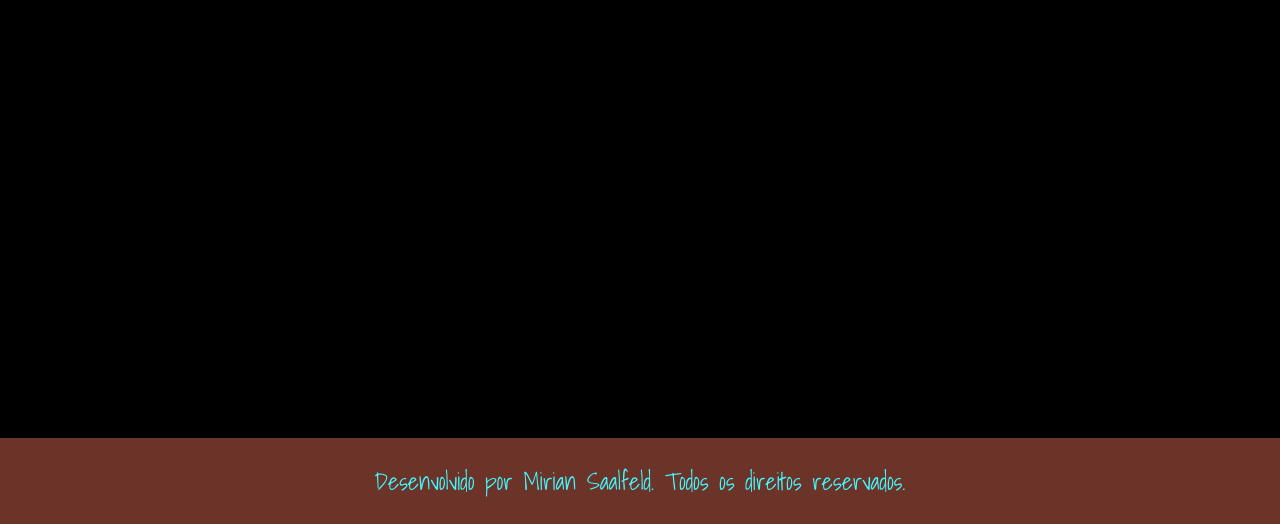
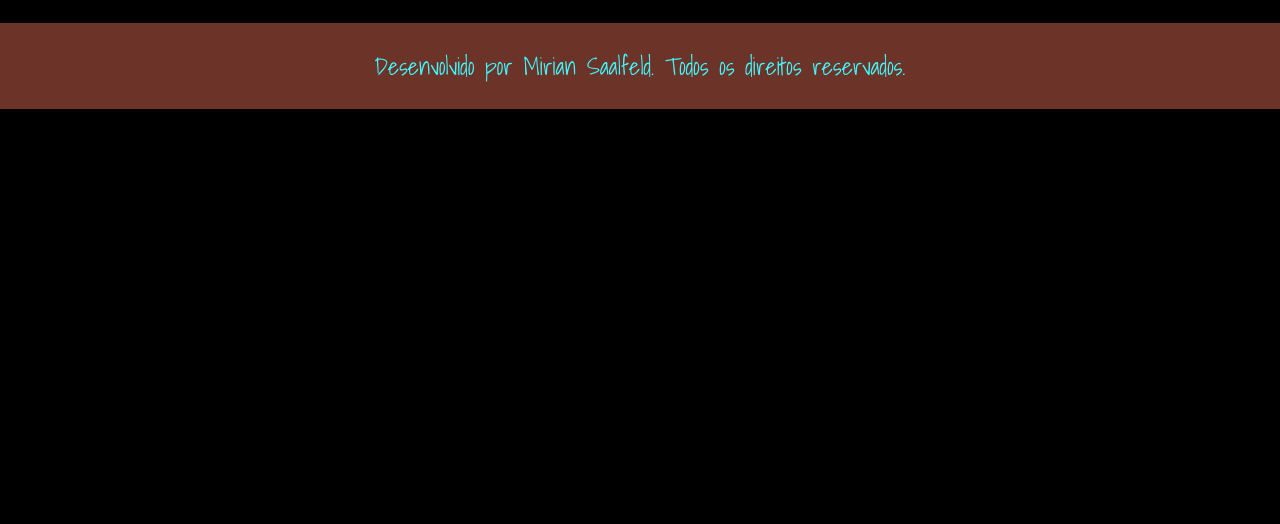
Before and after one commit to MiSaalfeld/primeiro_portfolio, a plain HTML site: page Site Currículo/index.html in a window 1280 px wide. Shown: the part 930-1454 px from the top of the page. After the commit the page ends 1039 px from the top, so only its background shows below. Drawn offline with Linux system fonts and the light colour scheme; a web font is replaced by a local one.

Commit message:
style_css.css

```diff
--- a/Site Currículo/styles/style_css.css
+++ b/Site Currículo/styles/style_css.css
@@ -111,7 +111,6 @@ body{
     font-family: var(--fonte-secundaria);
     font-size: 1.5rem;
     font-weight: 400;
-    margin: 415px 0 0 0;
 }
 
 @media (max-width: 1200px){
```
